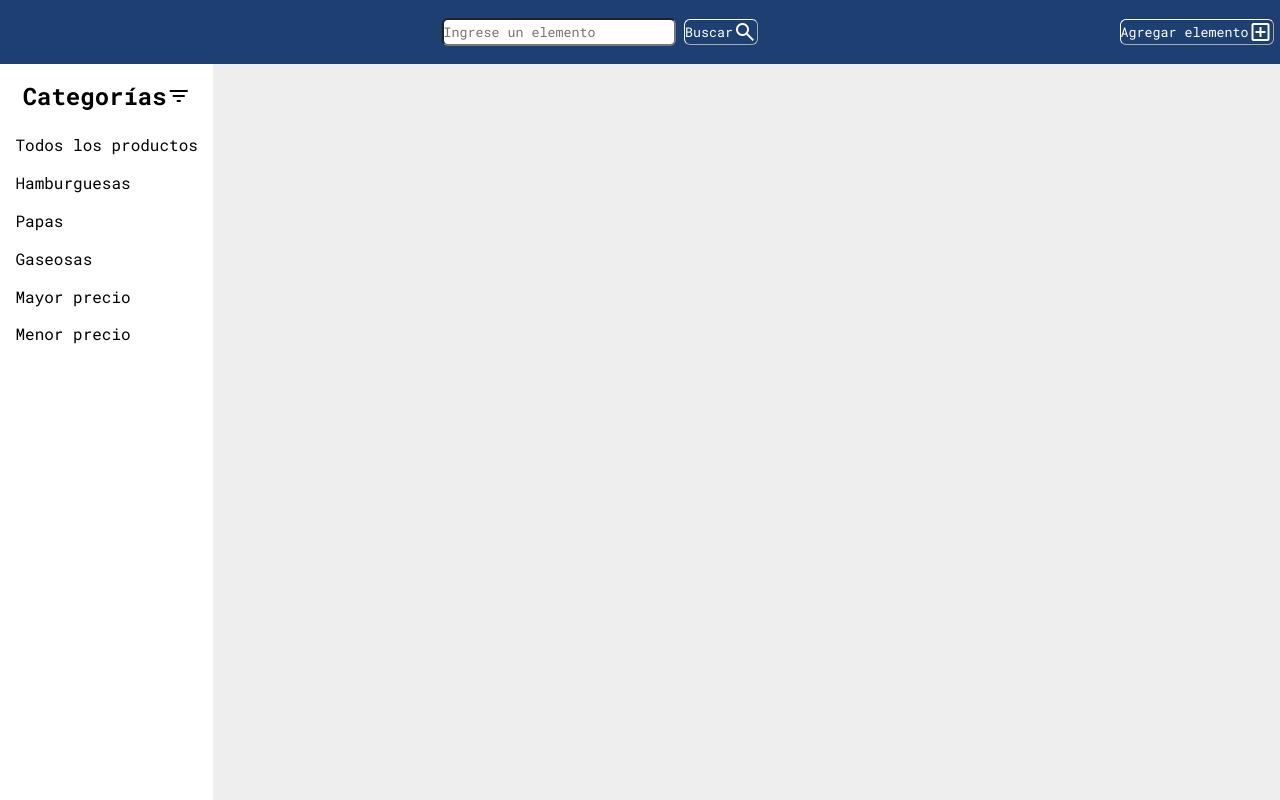
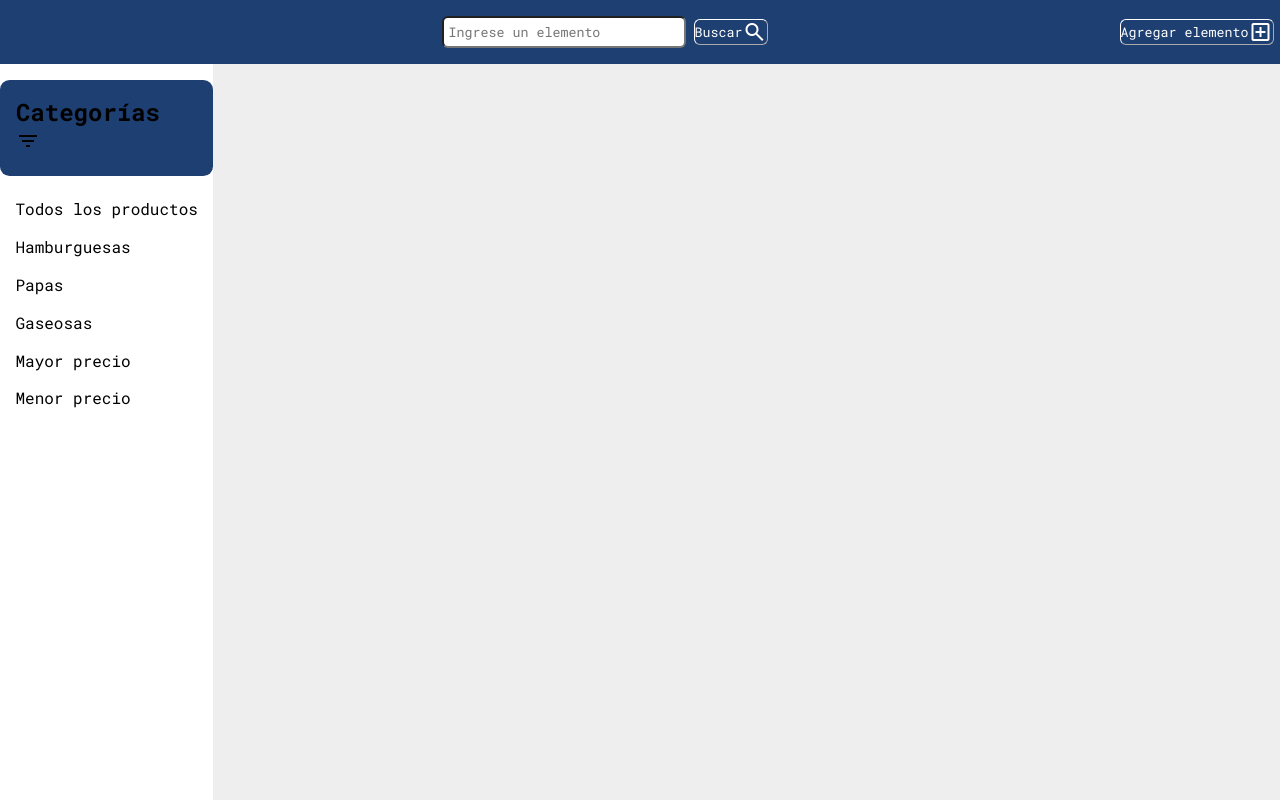
Before and after one commit to AlvaroTapia-f/IntegradorFront-End, a website built with Vite: page index.html in a window 1280 px wide. Built offline with nearby package versions, Linux system fonts and the light colour scheme; some packages are replaced by stand-ins of ours.

Commit message:
Modificación estética, proyecto terminado anteriormente

```diff
--- a/index.html
+++ b/index.html
@@ -47,10 +47,12 @@
     <main>
       <div class="containerView">
         <aside class="listAside">
-          <h2>
-            Categorías
-            <span class="material-symbols-outlined"> filter_list </span>
-          </h2>
+          <div class="listAsideH2">
+            <h2>
+              Categorías
+              <span class="material-symbols-outlined"> filter_list </span>
+            </h2>
+          </div>
           <ul id="itemsList" />
         </aside>
         <div class="store" id="storeContainer"></div>
--- a/style.css
+++ b/style.css
@@ -30,7 +30,8 @@
 }
 .inputSearch{
   width: 18vw;
-  height: 3vh;
+  height: auto;
+  padding: .3rem;
   border-radius: 6px;
   outline: none;
 }
@@ -145,7 +146,10 @@
   align-items: center;
   flex-direction: column;
 }
-.listAside h2{
+.listAsideH2{
+  background-color: #1e3f72;
+  padding: 1rem;
+  border-radius: .6rem;
   display: flex;
   justify-content:center;
   align-items:center;
```
